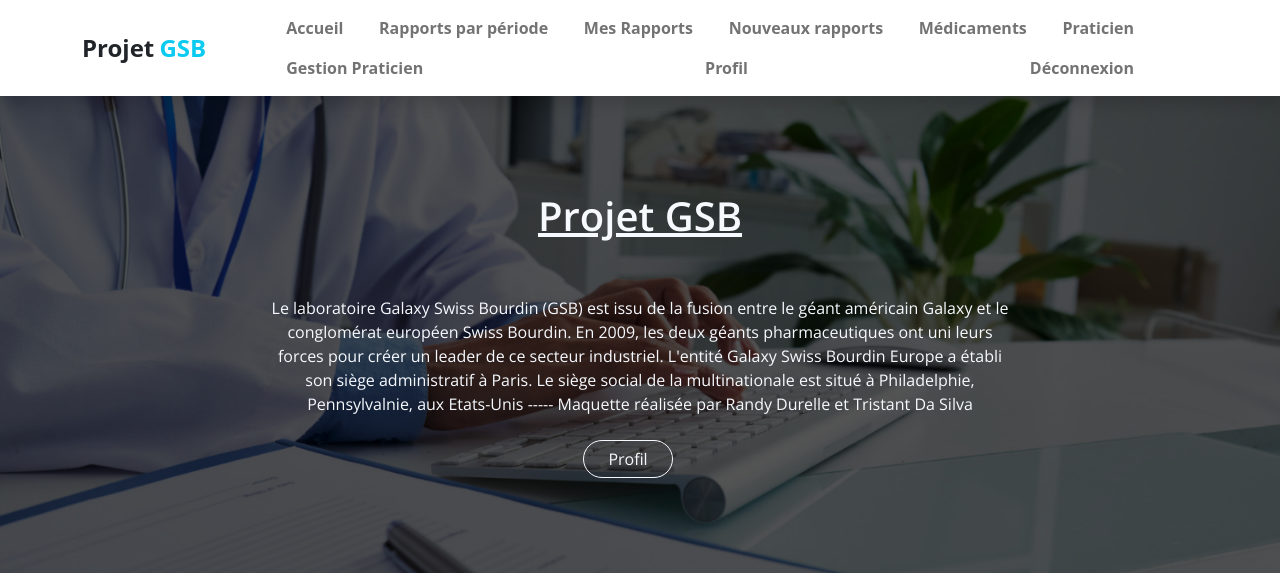
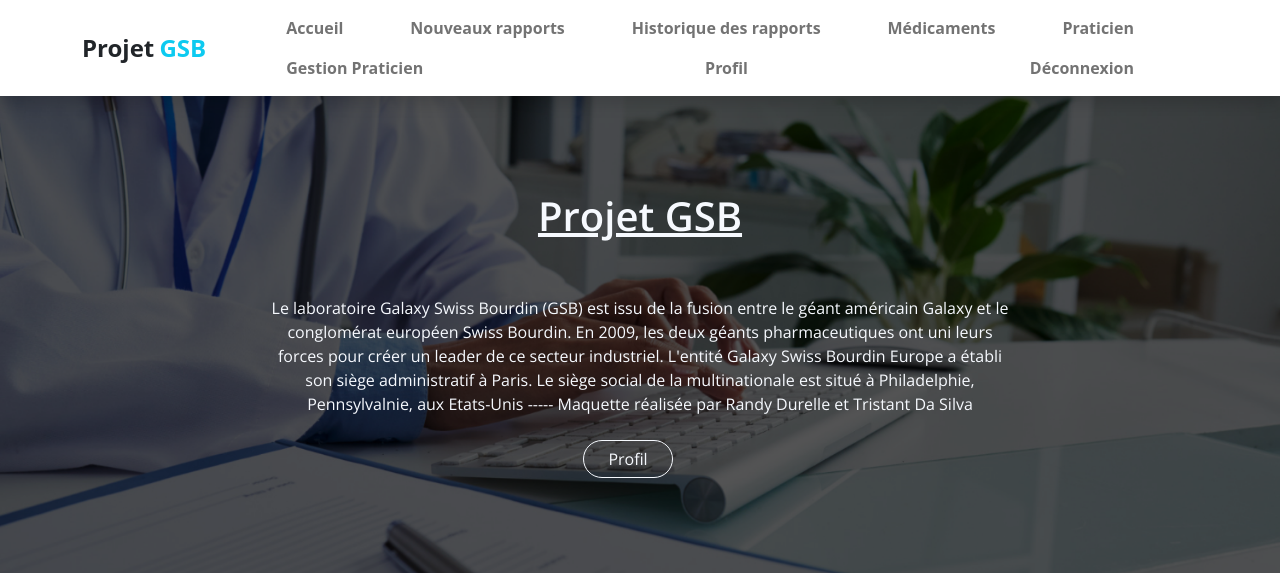
Before and after one commit to TimoteAnglade/GSB-Comptes-rendus, a PHP site: page / in a window 1280 px wide. Shown: the top 573 px of the page. Run offline with PHP 8.4, Linux system fonts and the light colour scheme; the visitor is signed in with stand-in values (Sample User, id 1).

Commit message:
avancee sur les rapports

```diff
--- a/vues/v_footer.php
+++ b/vues/v_footer.php
@@ -39,9 +39,14 @@
                                 <li class="pb-2 dropdown">
                                     <i class=\'bx-fw bx bxs-chevron-right bx-xs\'></i><a class="text-decoration-none text-light py-1" href="#" id="navbarDarkDropdownMenuLink" role="button" data-bs-toggle="dropdown" aria-expanded="false">Rapport de visite</a>
                                     <ul class="dropdown-menu dropdown-menu-dark p-0">
-                                        <li><a class="dropdown-item" href="index.php?uc=rapportdevisite&action=redigerrapport">Rédiger un rapport</a></li>
-                                        <li><a class="dropdown-item" href="index.php?uc=rapportdevisite&action=voirMesRapports">Mes rapports</a></li>';
-                                if ($_SESSION['habilitation'] == 2) echo '<li><a class="dropdown-item" href="index.php?uc=rapportdevisite&action=choisirDateMesRapports">Rapport de ma région</a></li>';
+                                        <li><a class="dropdown-item" href="index.php?uc=rapportdevisite&action=redigerrapport">Rédiger un rapport</a></li>';
+                                if($_SESSION['habilitation']==1){
+                                        echo '<li><a class="dropdown-item" href="index.php?uc=rapportdevisite&action=choisirDateMesRapports">Mes rapports par période</a></li>';
+                                }
+                                if ($_SESSION['habilitation'] == 2){
+                                    echo '<li><a class="dropdown-item" href="index.php?uc=rapportdevisite&action=choisirDateMesRapports">Rapport de ma région</a></li>';
+                                    echo '<li><a class="dropdown-item" href=""index.php?uc=rapportdevisite&action=historiqueFourchette">Historique des rapports</a></li>';
+                                }
                                 echo
                                 '</ul>
                                 </li>
--- a/vues/v_fourchetteDates.php
+++ b/vues/v_fourchetteDates.php
@@ -29,8 +29,8 @@
                     <input type="text" name="uc" value="rapportdevisite" hidden>
                     <input type="text" name="action" value="voirRapportsFiltres" hidden>
                     <label class="titre-formulaire" for="listepra">Filtrer par praticien</label>
-                    <select name="praticien" class="form-select mt-3">
-                        <option value class="text-center">Aucun</option>
+                    <select name="praticien" class="form-select mt-3" <?php if(count($result)<=0){ echo 'disabled'; } ?>>
+                        <option value class="text-center"><?php if(count($result)<=0){ echo 'Aucun praticien disponible'; } else { echo 'Aucun';} ?></option>
                         <?php
                         foreach ($result as $key) {
                             echo '<option value="' . $key['PRA_NUM'] . '" class="form-control">' . $key['PRA_PRENOM'] . ' ' . $key['PRA_NOM'] . '</option>';
--- a/vues/v_header.php
+++ b/vues/v_header.php
@@ -27,19 +27,25 @@
                         <li class="nav-item ">
                             <a class="nav-link btn-outline-info rounded-pill px-3 fw-bold" href="index.php?uc=accueil">Accueil</a>
                         </li>
+                        <?php if($_SESSION['habilitation']==1){ ?>
                         <li class="nav-item ">
-                            <a class="nav-link btn-outline-info rounded-pill px-3 fw-bold" href="index.php?uc=rapportdevisite&action=choisirDateMesRapports">Rapports par période</a>
+                            <a class="nav-link btn-outline-info rounded-pill px-3 fw-bold" href="index.php?uc=rapportdevisite&action=choisirDateMesRapports">Mes rapports par période</a>
                         </li>
+                        <?php }?>
+                        <!--
                         <li class="nav-item ">
                             <a class="nav-link btn-outline-info rounded-pill px-3 fw-bold" href="index.php?uc=rapportdevisite&action=voirMesRapports">Mes Rapports</a>
                         </li>
+                        -->
                         <?php
-                            if ( $_SESSION['habilitation'] == 2 ){
-                                echo '<li class="nav-item ">
+                            if ( $_SESSION['habilitation'] == 2 ){ ?>
+                                <li class="nav-item ">
                             <a class="nav-link btn-outline-info rounded-pill px-3 fw-bold" href="index.php?uc=rapportdevisite&action=nouveauRapportsRegion">Nouveaux rapports</a>
-                        </li>';
-                            }
-                        ?>
+                        </li>
+                        <li class="nav-item ">
+                            <a class="nav-link btn-outline-info rounded-pill px-3 fw-bold" href="index.php?uc=rapportdevisite&action=historiqueFourchette">Historique des rapports</a>
+                        </li>
+                            <?php } ?>
                         <li class="nav-item ">
                             <a class="nav-link btn-outline-info rounded-pill px-3 fw-bold" href="index.php?uc=medicaments&action=formulairemedoc">Médicaments</a>
                         </li>
@@ -47,12 +53,11 @@
                             <a class="nav-link btn-outline-info rounded-pill px-3 fw-bold" href="index.php?uc=praticien&action=formulairepraticien">Praticien</a>
                         </li>
                         <?php
-                            if ( $_SESSION['habilitation'] == 2 ){
-                                echo '<li class="nav-item ">
+                            if ( $_SESSION['habilitation'] == 2 ){ ?>
+                            <li class="nav-item ">
                             <a class="nav-link btn-outline-info rounded-pill px-3 fw-bold" href="index.php?uc=praticien&action=gererpraticien">Gestion Praticien</a>
-                        </li>';
-                            }
-                        ?>
+                        </li>
+                           <?php } ?>
                         <li class="nav-item ">
                             <a class="nav-link btn-outline-info rounded-pill px-3 fw-bold" href="index.php?uc=connexion&action=profil">Profil</a>
                         </li>
--- a/vues/v_listeRapports.php
+++ b/vues/v_listeRapports.php
@@ -16,6 +16,7 @@
                     echo '<p class="alert alert-danger text-center w-100">Un problème est survenu lors de la selection du médicament</p>';
                     $_SESSION['erreur'] = false;
                 } ?>
+                <?php if(count($data)>0){ ?>
                     <form action="" method="get" class="formulaire-recherche col-12 m-0">
                         <input type="text" name="uc" value="rapportdevisite" hidden>
                         <input type="text" name="action" value="voirRapport" hidden>
@@ -28,7 +29,7 @@
                                     echo '<option value="' . $key[0];
                                     if(isset($key[7])){ echo '§'.$key[7];}
                                     echo '" class="form-control"';
-                                if($key[6]){echo 'style="font-style: italic; color: purple"';}
+                                    if(!$key[6]){echo 'style="font-style: italic; color: purple"';}
                                     echo '> Rapport n°' . $key[0] . ' : ' . $key[1] . ' | ' . $key[2] . ' | ' . $key[3] . ' | ' . $key[4] . $key[5] . '</option>';
                                 }
                             }
@@ -36,6 +37,9 @@
                         </select>
                         <input class="btn btn-info text-light valider" type="submit" value="Afficher ce rapport">
                     </form>
+                <?php } else {
+                    echo '<p class="alert alert-primary text-center w-100">'.$titre[4].'</p>';
+                 } ?>
             </div>
         </div>
     </div>
```
Also changed, not shown: controleur/c_rapport.php (+7 -1 lines), modele/rapport.modele.inc.php (+29 -6 lines). Lines whose indentation alone changed are shown as unchanged.
